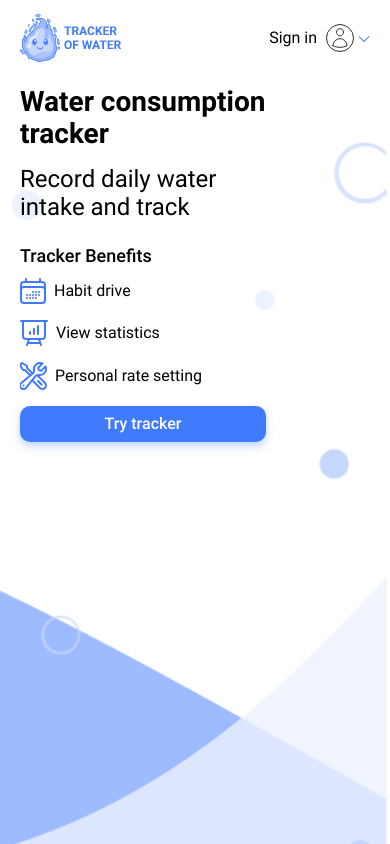
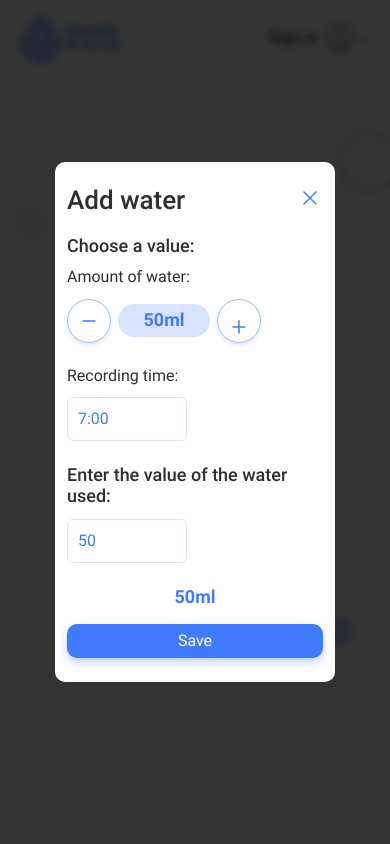
Before and after one commit to GoitStudentsWorks/bc-65-react-node-Elizabethhub, a React (Vite) app: page /byte-my-water-app/modaladd in a window 390 px wide. Before the commit this address led to /byte-my-water-app. Built offline with nearby package versions, Linux system fonts and the light colour scheme.

Commit message:
modal add water add mobile markup

```diff
--- a/src/components/App/App.jsx
+++ b/src/components/App/App.jsx
@@ -4,6 +4,7 @@ import WelcomePage from '../../pages/WelcomePage/WelcomePage';
 import HomePage from '../../pages/Home/HomePage';
 import LoginPage from '../../pages/LoginPage/LoginPage';
 import RegistrationPage from '../../pages/RegistrationPage/RegistrationPage';
+import ModalAddWater from '../ModalAddWater/ModalAddWater';
 
 function App() {
   return (
@@ -13,6 +14,7 @@ function App() {
         <Route path="/home" element={<HomePage />} />
         <Route path="/signin" element={<LoginPage />} />
         <Route path="/signup" element={<RegistrationPage />} />
+        <Route path="/modaladd" element={<ModalAddWater />} />
       </Route>
       <Route path="*" element={<Navigate to="/" />} />
     </Routes>
--- a/src/components/DailyNorma/DailyNorma.jsx
+++ b/src/components/DailyNorma/DailyNorma.jsx
@@ -1,6 +1,6 @@
 import { useState } from 'react';
 import ModalDailyNorma from '../ModalDailyNorma/ModalDailyNorma';
-import ModalAddWoter from '../ModalAddWoter/ModalAddWoter';
+import ModalAddWater from '../ModalAddWater/ModalAddWater';
 
 const DailyNorma = () => {
   const [modalType, setModalType] = useState(null);
@@ -21,8 +21,8 @@ const DailyNorma = () => {
         {modalType === 'dailyNorma' && <ModalDailyNorma onClose={closeModal} />}
       </div>
       <div>
-        <button onClick={() => openModal('addWater')}>ModalAddWoter</button>
-        {modalType === 'addWater' && <ModalAddWoter onClose={closeModal} />}
+        <button onClick={() => openModal('addWater')}>ModalAddWater</button>
+        {modalType === 'addWater' && <ModalAddWater onClose={closeModal} />}
       </div>
     </>
   );
--- /dev/null
+++ b/src/components/ModalAddWater/ModalAddWater.jsx
@@ -0,0 +1,56 @@
+import SvgCross from '../../images/svg/svgModal/SvgCross.jsx';
+import SvgPlus from '../../images/svg/svgModal/SvgPlus.jsx';
+import SvgMinus from '../../images/svg/svgModal/svgMinus.jsx';
+import {
+  StyledModalAddBackdrop,
+  StyledModalAddClose,
+  StyledModalAddSave,
+  StyledModalAddTime,
+  StyledModalAddTracker,
+  StyledModalAddValue,
+  StyledModalAddWrapper,
+} from './ModalAddWaterStyled.js';
+
+const ModalAddWater = ({ onClose }) => {
+  return (
+    <StyledModalAddBackdrop>
+      <StyledModalAddWrapper>
+        <form>
+          <h2>Add water</h2>
+          <StyledModalAddClose onClick={onClose}>
+            <SvgCross />
+          </StyledModalAddClose>
+
+          <h3>Choose a value:</h3>
+          <p>Amount of water:</p>
+
+          <StyledModalAddTracker>
+            <button type="button">
+              <SvgMinus size="24" />
+            </button>
+            <span>50ml</span>
+            <button type="button">
+              <SvgPlus size="24" />
+            </button>
+          </StyledModalAddTracker>
+
+          <StyledModalAddTime>
+            <p>Recording time:</p>
+            <input type="" placeholder="7:00" name="time" />
+          </StyledModalAddTime>
+          <StyledModalAddValue>
+            <h3>Enter the value of the water used:</h3>
+            <input type="number" placeholder="50" name="value" />
+          </StyledModalAddValue>
+
+          <StyledModalAddSave>
+            <span>50ml</span>
+            <button onClick={onClose}>Save</button>
+          </StyledModalAddSave>
+        </form>
+      </StyledModalAddWrapper>
+    </StyledModalAddBackdrop>
+  );
+};
+
+export default ModalAddWater;
--- /dev/null
+++ b/src/components/ModalAddWater/ModalAddWaterStyled.js
@@ -0,0 +1,184 @@
+import styled from 'styled-components';
+
+export const StyledModalAddBackdrop = styled.div`
+  position: fixed;
+  top: 0;
+  right: 0;
+  bottom: 0;
+  left: 0;
+  background: var(--modal-backdrop);
+  backdrop-filter: blur(3.5px);
+  z-index: 10;
+  display: flex;
+  justify-content: center;
+  align-items: center;
+  height: 100%;
+  width: 100%;
+
+  @media only screen and (min-width: 768px) {
+  }
+  @media only screen and (min-width: 1280px) {
+  }
+`;
+
+export const StyledModalAddWrapper = styled.div`
+  position: relative;
+  border-radius: 10px;
+  backdrop-filter: blur(50px);
+  background: var(--white);
+  background-size: 130% 130%;
+  background-position: center;
+  width: 280px;
+  padding: 24px 12px 24px 12px;
+  display: flex;
+  flex-direction: column;
+  align-items: center;
+
+  @media only screen and (min-width: 768px) {
+  }
+  @media only screen and (min-width: 1280px) {
+  }
+
+  h2 {
+    color: var(--black);
+    text-align: start;
+    font-family: 'Roboto';
+    font-size: 26px;
+    font-weight: 500;
+    margin-bottom: 20px; //??????
+  }
+  h3 {
+    color: var(--black);
+    text-align: start;
+    font-family: 'Roboto';
+    font-size: 18px;
+    font-weight: 500;
+    margin-bottom: 12px;
+  }
+  p {
+    color: var(--black);
+    text-align: start;
+    font-family: 'Roboto';
+    font-size: 16px;
+    font-weight: 400;
+    margin-bottom: 12px;
+  }
+`;
+
+export const StyledModalAddClose = styled.button`
+  position: absolute;
+  right: 12px;
+  top: 28px;
+  background-color: transparent;
+  border: none;
+  outline: transparent;
+  transition: all 0.5s ease;
+  cursor: pointer;
+
+  &:hover {
+    transform: scale(1.05);
+  }
+`;
+
+// TODO: to center svgs + and - inside buttons
+export const StyledModalAddTracker = styled.div`
+  display: flex;
+  gap: 7px;
+  margin-bottom: 24px;
+  align-items: center;
+  /* justify-content: center; */
+
+  button {
+    border: 1px solid var(--modal-light-blue);
+    border-radius: 30px;
+    padding: 20px 14px;
+    width: 44px;
+    height: 44px;
+    background-color: transparent;
+    box-shadow: var(--modal-calc-shadow);
+
+    transition: all 0.5s ease;
+    cursor: pointer;
+
+    &:hover {
+      transform: scale(1.05);
+    }
+  }
+  span {
+    background-color: var(--primary-mediumblue);
+    border-radius: 40px;
+    padding: 6px 10px 6px 10px;
+    min-width: 92px;
+
+    text-align: center;
+    font-family: 'Roboto';
+    font-size: 18px;
+    font-weight: 700;
+    color: var(--blue);
+  }
+`;
+
+export const StyledModalAddTime = styled.div`
+  margin-bottom: 24px;
+
+  input {
+    width: 120px;
+    border-radius: 6px;
+    border: 1px solid var(--primary-mediumblue);
+    padding: 12px 10px 12px 10px;
+    &::placeholder {
+      color: var(--blue);
+      font-family: 'Roboto';
+      font-size: 16px;
+      font-weight: 400;
+    }
+  }
+`;
+export const StyledModalAddValue = styled.div`
+  margin-bottom: 24px;
+  gap: 16px;
+
+  input {
+    width: 120px;
+    border-radius: 6px;
+    border: 1px solid var(--primary-mediumblue);
+    padding: 12px 10px 12px 10px;
+    &::placeholder {
+      color: var(--blue);
+      font-family: 'Roboto';
+      font-size: 16px;
+      font-weight: 400;
+    }
+  }
+`;
+
+export const StyledModalAddSave = styled.div`
+  display: flex;
+  flex-direction: column;
+  align-items: center;
+  justify-content: center;
+  gap: 16px;
+
+  span {
+    color: var(--blue);
+    font-family: 'Roboto';
+    font-size: 18px;
+    font-weight: 700;
+  }
+  button {
+    width: 256px;
+    border-radius: 10px;
+    padding: 8px 30px 8px 30px;
+    background-color: var(--blue);
+    box-shadow: var(--modal-add-shadow);
+    color: var(--white);
+    border: none;
+    outline: transparent;
+    transition: all 0.5s ease;
+    cursor: pointer;
+
+    &:hover {
+      transform: scale(1.05);
+    }
+  }
+`;
--- a/src/components/ModalAddWoter/ModalAddWoter.jsx
+++ /dev/null
@@ -1,10 +0,0 @@
-const ModalAddWoter = ({ onClose }) => {
-  return (
-    <div>
-      <h1>ModalAddWoter</h1>
-      <button onClick={onClose}>Close</button>
-    </div>
-  );
-};
-
-export default ModalAddWoter;
--- a/src/components/TodayElement/TodayElement.jsx
+++ b/src/components/TodayElement/TodayElement.jsx
@@ -1,5 +1,5 @@
 import { useState } from 'react';
-import ModalAddWoter from '../ModalAddWoter/ModalAddWoter';
+import ModalAddWater from '../ModalAddWater/ModalAddWater';
 import {
   AddBtnWrapper,
   Amount,
@@ -96,11 +96,11 @@ const TodayElement = () => {
         <AddBtnWrapper>
           <button onClick={openModal}>
             <span>+</span>
-            <span>Open ModalAddWoter</span>
+            <span>Open </span>
           </button>
         </AddBtnWrapper>
 
-        {isModalOpen && <ModalAddWoter onClose={closeModal} />}
+        {isModalOpen && <ModalAddWater onClose={closeModal} />}
       </ListWrapper>
     </>
   );
--- /dev/null
+++ b/src/images/svg/svgModal/SvgCross.jsx
@@ -0,0 +1,18 @@
+const SvgCross = (props) => (
+  <svg
+    xmlns="http://www.w3.org/2000/svg"
+    width={14}
+    height={14}
+    fill="none"
+    {...props}
+  >
+    <path
+      stroke="#407BFF"
+      strokeLinecap="round"
+      strokeLinejoin="round"
+      strokeWidth={1.5}
+      d="M1 13 13 1M1 1l12 12"
+    />
+  </svg>
+);
+export default SvgCross;
--- /dev/null
+++ b/src/images/svg/svgModal/SvgMinus.jsx
@@ -0,0 +1,17 @@
+const SvgMinus = (props) => (
+  <svg
+    xmlns="http://www.w3.org/2000/svg"
+    width={24}
+    height={24}
+    fill="none"
+    {...props}
+  >
+    <path
+      fill="#407BFF"
+      fillRule="evenodd"
+      d="M.25 1A.75.75 0 0 1 1 .25h12a.75.75 0 1 1 0 1.5H1A.75.75 0 0 1 .25 1Z"
+      clipRule="evenodd"
+    />
+  </svg>
+);
+export default SvgMinus;
--- /dev/null
+++ b/src/images/svg/svgModal/SvgPlus.jsx
@@ -0,0 +1,17 @@
+const SvgPlus = (props) => (
+  <svg
+    xmlns="http://www.w3.org/2000/svg"
+    width={24}
+    height={24}
+    fill="none"
+    {...props}
+  >
+    <path
+      fill="#407BFF"
+      fillRule="evenodd"
+      d="M7 .25a.75.75 0 0 1 .75.75v5.25H13a.75.75 0 1 1 0 1.5H7.75V13a.75.75 0 1 1-1.5 0V7.75H1a.75.75 0 0 1 0-1.5h5.25V1A.75.75 0 0 1 7 .25Z"
+      clipRule="evenodd"
+    />
+  </svg>
+);
+export default SvgPlus;
--- a/src/styles/variables.css
+++ b/src/styles/variables.css
@@ -8,4 +8,9 @@
   --primary-orange: #ff9d43;
   --primary-lightblue: #ecf2ff;
   --primary-mediumblue: #d7e3ff;
+
+  --modal-backdrop: rgba(0, 0, 0, 0.8);
+  --modal-light-blue: #9ebbff;
+  --modal-calc-shadow: 0px 2px 4px 0px rgba(64, 123, 255, 0.2);
+  --modal-add-shadow: 0px 4px 8px 0px rgba(64, 123, 255, 0.34);
 }
```
